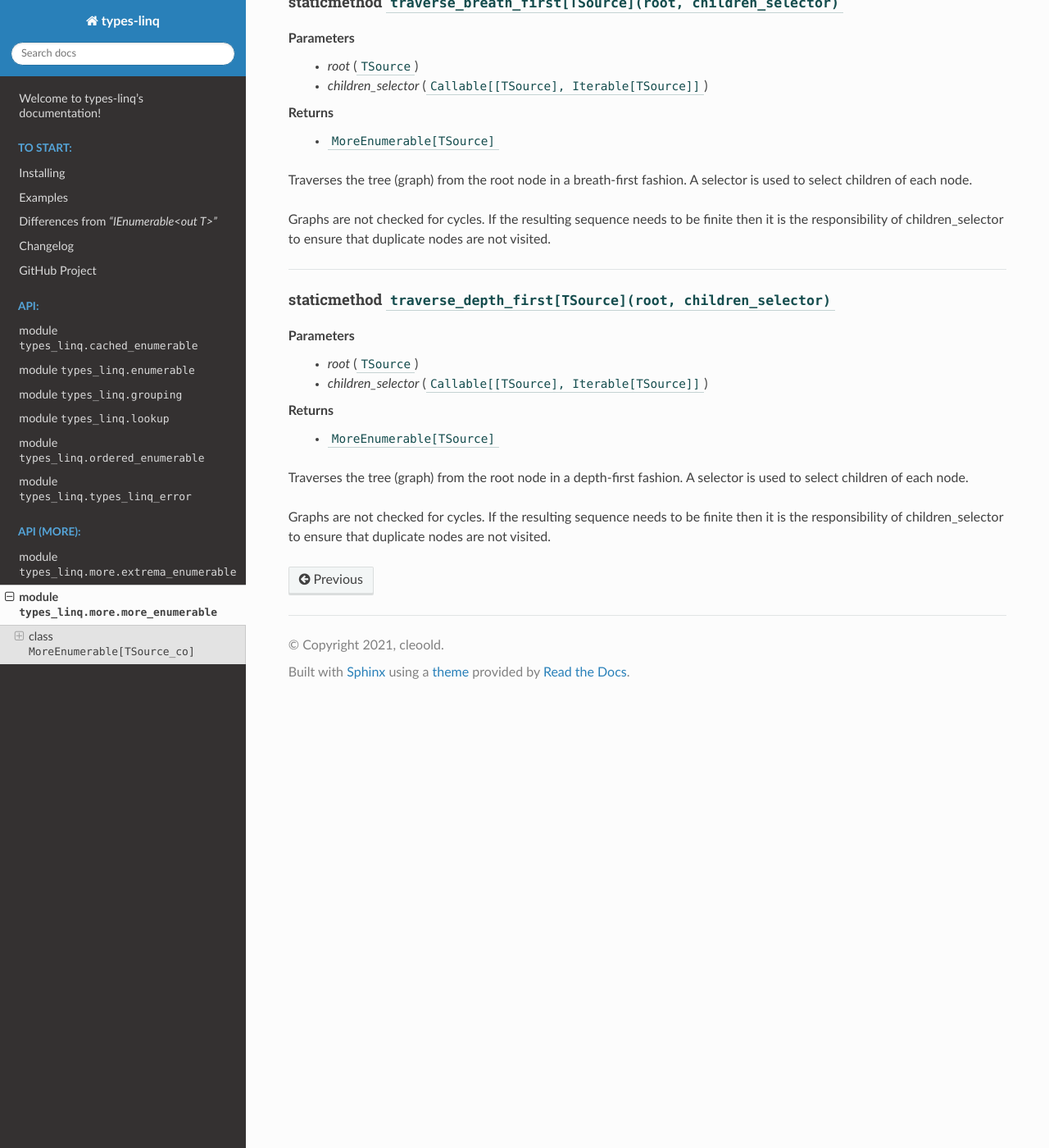
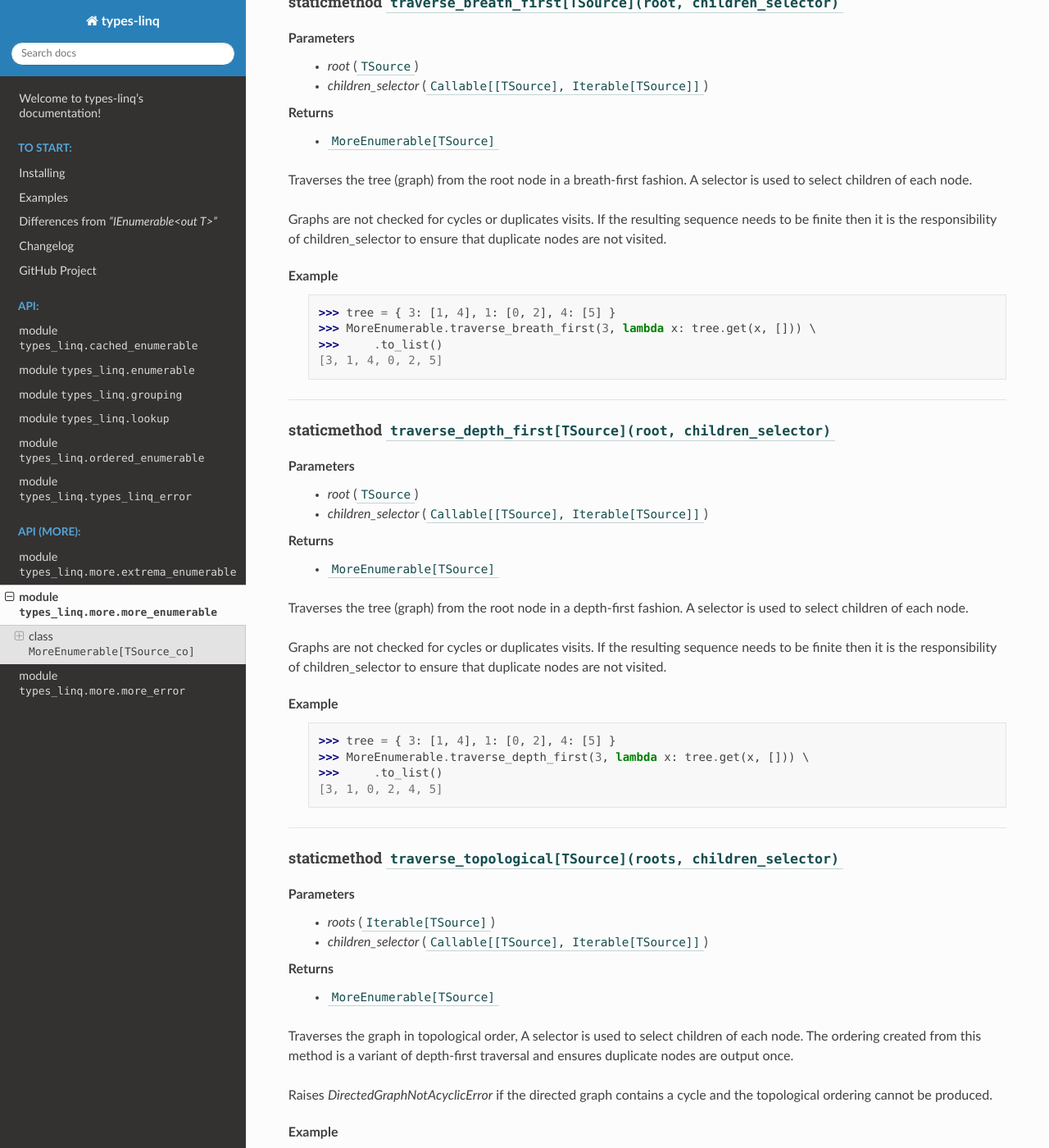
Before and after one commit to cleoold/types-linq, a Sphinx documentation site: the page built from doc/api/more/types_linq.more.more_enumerable.rst, in a window 1280 px wide and 1400 px high, scrolled down 15646 px. Shown: the whole window at 82% size. Built offline with Sphinx 7.4.7 and the Read the Docs theme 2.0.0, drawn with Linux system fonts in a browser that asks for light colours; some of the changed text lies outside the part shown.

Commit message:
add traverse_topological() using DFS, and add examples to traverse_breath_first() and traverse_depth_first()
also add a test case

```diff
--- a/doc/api/more/types_linq.more.more_enumerable.rst
+++ b/doc/api/more/types_linq.more.more_enumerable.rst
@@ -724,8 +724,15 @@ Returns
 Traverses the tree (graph) from the root node in a breath-first fashion. A selector is used to
 select children of each node.
 
-Graphs are not checked for cycles. If the resulting sequence needs to be finite then it is the
-responsibility of children_selector to ensure that duplicate nodes are not visited.
+Graphs are not checked for cycles or duplicates visits. If the resulting sequence needs to be
+finite then it is the responsibility of children_selector to ensure that duplicate nodes are not
+visited.
+
+Example
+    >>> tree = { 3: [1, 4], 1: [0, 2], 4: [5] }
+    >>> MoreEnumerable.traverse_breath_first(3, lambda x: tree.get(x, [])) \
+    >>>     .to_list()
+    [3, 1, 4, 0, 2, 5]
 
 ----
 
@@ -742,5 +749,64 @@ Returns
 Traverses the tree (graph) from the root node in a depth-first fashion. A selector is used to
 select children of each node.
 
-Graphs are not checked for cycles. If the resulting sequence needs to be finite then it is the
-responsibility of children_selector to ensure that duplicate nodes are not visited.
+Graphs are not checked for cycles or duplicates visits. If the resulting sequence needs to be
+finite then it is the responsibility of children_selector to ensure that duplicate nodes are not
+visited.
+
+Example
+    >>> tree = { 3: [1, 4], 1: [0, 2], 4: [5] }
+    >>> MoreEnumerable.traverse_depth_first(3, lambda x: tree.get(x, [])) \
+    >>>     .to_list()
+    [3, 1, 0, 2, 4, 5]
+
+----
+
+staticmethod ``traverse_topological[TSource](roots, children_selector)``
+--------------------------------------------------------------------------
+
+Parameters
+  - `roots` (``Iterable[TSource]``)
+  - `children_selector` (``Callable[[TSource], Iterable[TSource]]``)
+
+Returns
+  - ``MoreEnumerable[TSource]``
+
+Traverses the graph in topological order, A selector is used to select children of each
+node. The ordering created from this method is a variant of depth-first traversal and ensures
+duplicate nodes are output once.
+
+Raises `DirectedGraphNotAcyclicError` if the directed graph contains a cycle and the
+topological ordering cannot be produced.
+
+Example
+    >>> adj = { 5: [2, 0], 4: [0, 1], 2: [3], 3: [1] }
+    >>> MoreEnumerable.traverse_topological([5, 4], lambda x: adj.get(x, [])) \
+    >>>     .to_list()
+    [5, 2, 3, 4, 0, 1]
+
+Revisions:
+    - main: New.
+
+----
+
+staticmethod ``traverse_topological[TSource](roots, children_selector, __key_selector)``
+------------------------------------------------------------------------------------------
+
+Parameters
+  - `roots` (``Iterable[TSource]``)
+  - `children_selector` (``Callable[[TSource], Iterable[TSource]]``)
+  - `__key_selector` (``Callable[[TSource], object]``)
+
+Returns
+  - ``MoreEnumerable[TSource]``
+
+Traverses the graph in topological order, A selector is used to select children of each
+node. The ordering created from this method is a variant of depth-first traversal and
+ensures duplicate nodes are output once. A key selector is used to determine equality
+between nodes.
+
+Raises `DirectedGraphNotAcyclicError` if the directed graph contains a cycle and the
+topological ordering cannot be produced.
+
+Revisions:
+    - main: New.
--- a/doc/api_spec.py
+++ b/doc/api_spec.py
@@ -214,6 +214,7 @@ modules: list[ModuleSpec] = [
                     'segment3',
                     'traverse_breath_first',
                     'traverse_depth_first',
+                    'traverse_topological',
                 },
                 'readonly_properties': {*()},
             },
@@ -231,5 +232,17 @@ modules: list[ModuleSpec] = [
                 'readonly_properties': {*()},
             },
         },
-    }
+    },
+    {
+        'file_path': f'{_path}/more/more_error.py',
+        'name': f'{_project}.more.more_error',
+        'classes': {
+            'DirectedGraphNotAcyclicError': {
+                'methods': {*()},
+                'readonly_properties': {
+                    'cycle',
+                },
+            },
+        },
+    },
 ]
```
Also changed, not shown: doc/api/more/types_linq.more.more_error.rst (added, +38 -0 lines), 5 other files.
